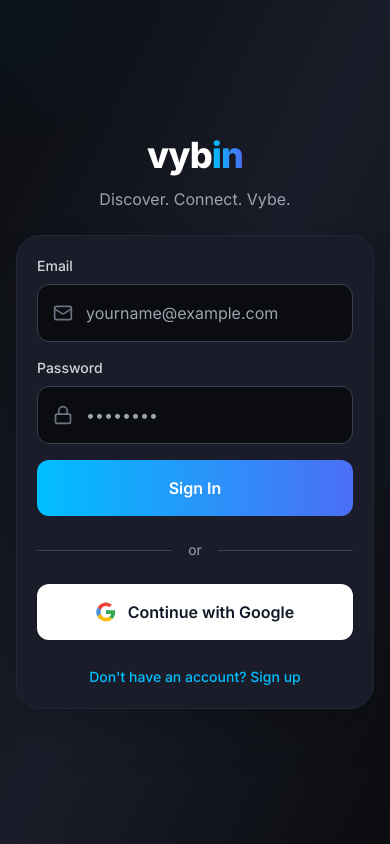
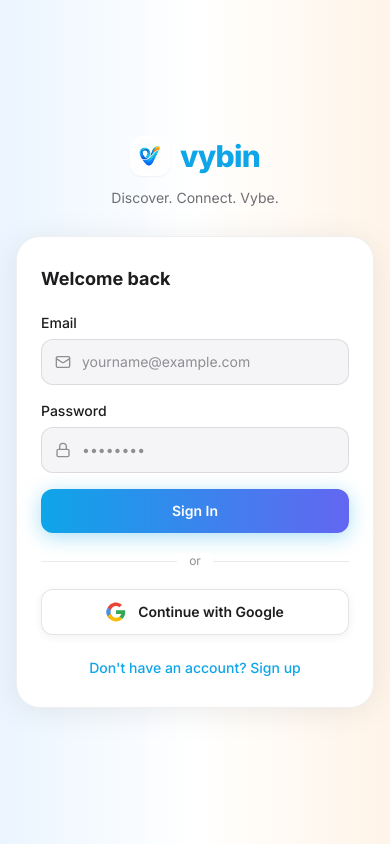
Before and after one commit to rvybin/Vybin_v1, a React (Vite) app: page / in a window 390 px wide. Both pictures are taken after a click on the button "Get Started Free". Built offline with nearby package versions, Linux system fonts and the light colour scheme; no server answers.

Commit message:
multiple fixes in login screen and landing page

```diff
--- a/src/components/CursorGlow.tsx
+++ b/src/components/CursorGlow.tsx
@@ -32,7 +32,7 @@ export function CursorGlow() {
   return (
     <div
       aria-hidden
-      className="pointer-events-none fixed inset-0 z-[9999]"
+      className="pointer-events-none fixed inset-0 z-[9999] hidden md:block"
       style={{
         background:
           "radial-gradient(200px circle at var(--mx, 50%) var(--my, 50%), rgba(0,191,255,0.05), transparent 75%)",
--- a/src/components/LandingPage.tsx
+++ b/src/components/LandingPage.tsx
@@ -128,10 +128,10 @@ export function LandingPage({ onGetStarted }: LandingPageProps) {
               onClick={() => scrollToId("top")}
               className="flex select-none items-center gap-2 -translate-y-[3.5px]"
             >
-              <div className="h-8 w-8 overflow-hidden rounded-lg" style={{ background: "#BFDBFE" }}>
-                <img src="/VybinLogo.png" alt="Vybin logo" className="h-8 w-8 object-contain mix-blend-multiply" />
+              <div className="flex h-9 w-9 shrink-0 items-center justify-center overflow-hidden rounded-xl bg-white shadow-sm">
+                <img src="/VybinLogo.png" alt="Vybin logo" className="h-8 w-8 object-contain" />
               </div>
-              <span className="text-xl font-extrabold tracking-tight text-[#0EA5E9] sm:text-2xl">
+              <span className="text-xl font-extrabold tracking-tight text-white drop-shadow-sm sm:text-2xl">
                 vybin
               </span>
             </button>
--- a/src/components/LoginScreen.tsx
+++ b/src/components/LoginScreen.tsx
@@ -40,7 +40,6 @@ export function LoginScreen() {
     e.preventDefault();
     setLoading(true);
     setError('');
-
     try {
       if (isSignUp) {
         if (!fullName.trim()) {
@@ -63,41 +62,51 @@ export function LoginScreen() {
 
   if (showSuccess) {
     return (
-      <div className="flex min-h-screen items-center justify-center bg-gradient-to-br from-[#0B0C10] via-[#1a1d29] to-[#0B0C10] px-4 py-8 sm:p-4">
-        <div className="w-full max-w-md text-center animate-in fade-in zoom-in duration-500">
-          <div className="mb-6">
-            <div className="w-20 h-20 bg-gradient-to-r from-[#00BFFF] to-[#4C6EF5] rounded-full mx-auto flex items-center justify-center animate-pulse">
-              <svg className="w-10 h-10 text-white" fill="none" stroke="currentColor" viewBox="0 0 24 24">
+      <div className="relative flex min-h-screen items-center justify-center overflow-hidden bg-white px-4 py-8">
+        <div className="absolute inset-0 bg-gradient-to-r from-[#EBF5FF] via-white to-[#FFF4E8]" />
+        <div className="relative w-full max-w-sm text-center">
+          <div className="mx-auto mb-6 flex h-20 w-20 items-center justify-center rounded-full bg-gradient-to-r from-[#0EA5E9] to-[#6366F1] shadow-[0_8px_30px_rgba(14,165,233,0.4)]">
+            <svg className="h-10 w-10 text-white" fill="none" stroke="currentColor" viewBox="0 0 24 24">
               <path strokeLinecap="round" strokeLinejoin="round" strokeWidth={2} d="M5 13l4 4L19 7" />
             </svg>
           </div>
-          </div>
-          <h2 className="text-3xl font-bold text-white mb-2">Welcome, {fullName.split(' ')[0]}!</h2>
-          <p className="text-gray-400 text-lg">Your account has been created successfully 🎉</p>
+          <h2 className="mb-2 text-2xl font-bold text-[#1D1D1F]">Welcome, {fullName.split(' ')[0]}!</h2>
+          <p className="text-[#6E6E73]">Your account has been created successfully.</p>
         </div>
       </div>
     );
   }
 
   return (
-    <div className="flex min-h-screen items-center justify-center overflow-x-hidden bg-gradient-to-br from-[#0B0C10] via-[#1a1d29] to-[#0B0C10] px-4 py-8 sm:p-4">
-      <div className="w-full max-w-md space-y-6 sm:space-y-8">
-        <div className="text-center">
-          <div className="mb-3 text-4xl font-extrabold tracking-tight sm:text-5xl">
-            <span className="text-white">vyb</span>
-            <span className="bg-gradient-to-r from-[#00BFFF] to-[#4C6EF5] bg-clip-text text-transparent">in</span>
+    <div className="relative flex min-h-screen items-center justify-center overflow-hidden bg-white px-4 py-10">
+      {/* Background — matches landing page */}
+      <div className="absolute inset-0 bg-gradient-to-r from-[#EBF5FF] via-white to-[#FFF4E8]" />
+
+      <div className="relative w-full max-w-sm">
+        {/* Logo */}
+        <div className="mb-7 text-center">
+          <div className="mb-3 flex items-center justify-center gap-2.5">
+            <div className="flex h-10 w-10 shrink-0 items-center justify-center overflow-hidden rounded-xl bg-white shadow-sm">
+              <img src="/VybinLogo.png" alt="Vybin logo" className="h-9 w-9 object-contain" />
             </div>
-          <p className="text-base text-gray-400 sm:text-lg">Discover. Connect. Vybe.</p>
+            <span className="text-3xl font-extrabold tracking-tight text-[#0EA5E9]">vybin</span>
+          </div>
+          <p className="text-sm text-[#6E6E73]">Discover. Connect. Vybe.</p>
         </div>
 
-        {/* 🔹 Card with blue underglow on hover */}
-        <div className="group relative">
-          <div className="absolute inset-0 rounded-3xl bg-gradient-to-r from-[#00BFFF] to-[#4C6EF5] opacity-0 blur-2xl transition duration-500 group-hover:opacity-30 group-hover:blur-3xl" />
-          <div className="relative overflow-hidden rounded-3xl border border-gray-800 bg-[#1a1d29] p-5 shadow-2xl transition-all duration-500 group-hover:-translate-y-1 group-hover:shadow-[0_0_25px_rgba(0,191,255,0.3)] sm:p-8">
+        {/* Card */}
+        <div className="overflow-hidden rounded-3xl border border-black/[0.06] bg-white px-6 py-7 shadow-[0_4px_32px_rgba(0,0,0,0.08)] sm:px-8 sm:py-8">
+          <div
+            className={`transition-all duration-200 ease-out ${
+              isTransitioning ? 'translate-y-2 opacity-0' : 'translate-y-0 opacity-100'
+            }`}
+          >
+            <h2 className="mb-5 text-lg font-bold text-[#1D1D1F] sm:text-xl">
+              {isSignUp ? 'Create your account' : 'Welcome back'}
+            </h2>
 
-            <div className={`transition-all duration-200 ease-out ${isTransitioning ? 'opacity-0 translate-y-2' : 'opacity-100 translate-y-0'}`}>
             {error && (
-                <div className="mb-4 p-3 bg-red-500/10 border border-red-500/20 rounded-xl text-red-400 text-sm">
+              <div className="mb-4 rounded-xl border border-red-200 bg-red-50 p-3 text-sm text-red-600">
                 {error}
               </div>
             )}
@@ -105,14 +114,14 @@ export function LoginScreen() {
             <form onSubmit={handleEmailAuth} className="space-y-4">
               {isSignUp && (
                 <div>
-                    <label className="block text-gray-300 text-sm font-medium mb-2">Full Name</label>
+                  <label className="mb-1.5 block text-sm font-medium text-[#1D1D1F]">Full Name</label>
                   <div className="relative">
-                      <User className="absolute left-4 top-1/2 -translate-y-1/2 text-gray-500 w-5 h-5" />
+                    <User className="absolute left-3.5 top-1/2 h-4 w-4 -translate-y-1/2 text-[#8E8E93]" />
                     <input
                       type="text"
                       value={fullName}
                       onChange={(e) => setFullName(e.target.value)}
-                        className="w-full bg-[#0B0C10] text-white pl-12 pr-4 py-4 rounded-xl border border-gray-700 focus:ring-2 focus:ring-[#00BFFF]/50 focus:border-[#00BFFF] outline-none transition-all duration-200"
+                      className="w-full rounded-xl border border-black/10 bg-[#F5F5F7] py-3 pl-10 pr-4 text-sm text-[#1D1D1F] placeholder-[#8E8E93] outline-none transition focus:border-[#0EA5E9] focus:ring-2 focus:ring-[#0EA5E9]/20"
                       placeholder="John Doe"
                       required={isSignUp}
                     />
@@ -120,32 +129,30 @@ export function LoginScreen() {
                 </div>
               )}
 
-                {/* Email */}
               <div>
-                  <label className="block text-gray-300 text-sm font-medium mb-2">Email</label>
+                <label className="mb-1.5 block text-sm font-medium text-[#1D1D1F]">Email</label>
                 <div className="relative">
-                    <Mail className="absolute left-4 top-1/2 -translate-y-1/2 text-gray-500 w-5 h-5" />
+                  <Mail className="absolute left-3.5 top-1/2 h-4 w-4 -translate-y-1/2 text-[#8E8E93]" />
                   <input
                     type="email"
                     value={email}
                     onChange={(e) => setEmail(e.target.value)}
-                      className="w-full bg-[#0B0C10] text-white pl-12 pr-4 py-4 rounded-xl border border-gray-700 focus:ring-2 focus:ring-[#00BFFF]/50 focus:border-[#00BFFF] outline-none transition-all duration-200"
+                    className="w-full rounded-xl border border-black/10 bg-[#F5F5F7] py-3 pl-10 pr-4 text-sm text-[#1D1D1F] placeholder-[#8E8E93] outline-none transition focus:border-[#0EA5E9] focus:ring-2 focus:ring-[#0EA5E9]/20"
                     placeholder="yourname@example.com"
                     required
                   />
                 </div>
               </div>
 
-                {/* Password */}
               <div>
-                  <label className="block text-gray-300 text-sm font-medium mb-2">Password</label>
+                <label className="mb-1.5 block text-sm font-medium text-[#1D1D1F]">Password</label>
                 <div className="relative">
-                    <Lock className="absolute left-4 top-1/2 -translate-y-1/2 text-gray-500 w-5 h-5" />
+                  <Lock className="absolute left-3.5 top-1/2 h-4 w-4 -translate-y-1/2 text-[#8E8E93]" />
                   <input
                     type="password"
                     value={password}
                     onChange={(e) => setPassword(e.target.value)}
-                      className="w-full bg-[#0B0C10] text-white pl-12 pr-4 py-4 rounded-xl border border-gray-700 focus:ring-2 focus:ring-[#00BFFF]/50 focus:border-[#00BFFF] outline-none transition-all duration-200"
+                    className="w-full rounded-xl border border-black/10 bg-[#F5F5F7] py-3 pl-10 pr-4 text-sm text-[#1D1D1F] placeholder-[#8E8E93] outline-none transition focus:border-[#0EA5E9] focus:ring-2 focus:ring-[#0EA5E9]/20"
                     placeholder="••••••••"
                     required
                     minLength={6}
@@ -153,54 +160,47 @@ export function LoginScreen() {
                 </div>
               </div>
 
-                {/* Sign in button */}
               <button
                 type="submit"
                 disabled={loading}
-                  className="w-full bg-gradient-to-r from-[#00BFFF] to-[#4C6EF5] text-white font-semibold py-4 rounded-xl transition-all duration-300 hover:shadow-[0_0_25px_rgba(0,191,255,0.6)] hover:-translate-y-[2px] active:translate-y-0 disabled:opacity-50 disabled:cursor-not-allowed"
+                className="w-full rounded-xl bg-gradient-to-r from-[#0EA5E9] to-[#6366F1] py-3 text-sm font-semibold text-white shadow-[0_4px_20px_rgba(14,165,233,0.35)] transition-all duration-200 active:translate-y-0 disabled:cursor-not-allowed disabled:opacity-50 sm:hover:-translate-y-0.5 sm:hover:shadow-[0_6px_28px_rgba(14,165,233,0.48)]"
               >
                 {loading ? 'Processing...' : isSignUp ? 'Create Account' : 'Sign In'}
               </button>
             </form>
 
-              {/* Divider */}
-              <div className="relative my-6">
+            <div className="relative my-5">
               <div className="absolute inset-0 flex items-center">
-                  <div className="w-full border-t border-gray-700" />
+                <div className="w-full border-t border-black/[0.08]" />
               </div>
-                <div className="relative flex justify-center text-sm">
-                  <span className="px-4 bg-[#1a1d29] text-gray-400">or</span>
+              <div className="relative flex justify-center text-xs">
+                <span className="bg-white px-3 text-[#8E8E93]">or</span>
               </div>
             </div>
 
-              {/* Google Button with Official Logo */}
             <button
               onClick={handleGoogleSignIn}
               disabled={loading}
-                className="w-full bg-white text-gray-900 font-semibold py-4 rounded-xl flex items-center justify-center gap-3 transition-all duration-300 hover:shadow-[0_0_20px_rgba(0,191,255,0.5)] hover:-translate-y-[2px] active:translate-y-0 disabled:opacity-50 disabled:cursor-not-allowed"
+              className="flex w-full items-center justify-center gap-3 rounded-xl border border-black/10 bg-white py-3 text-sm font-semibold text-[#1D1D1F] shadow-[0_2px_10px_rgba(0,0,0,0.06)] transition-all duration-200 active:translate-y-0 disabled:cursor-not-allowed disabled:opacity-50 sm:hover:-translate-y-0.5 sm:hover:shadow-[0_4px_18px_rgba(0,0,0,0.10)]"
             >
-                <svg className="w-5 h-5" xmlns="http://www.w3.org/2000/svg" viewBox="0 0 48 48">
-                  <path fill="#EA4335" d="M24 9.5c3.94 0 6.7 1.7 8.25 3.1l6.08-5.88C34.14 3.3 29.64 1 24 1 14.97 1 7.26 6.58 4.14 14.26l7.48 5.82C13.07 13.5 18.02 9.5 24 9.5z"/>
-                  <path fill="#34A853" d="M46.15 24.5c0-1.64-.14-3.18-.4-4.68H24v9.04h12.5c-.54 2.77-2.16 5.1-4.57 6.66l7.02 5.47C43.7 36.13 46.15 30.79 46.15 24.5z"/>
-                  <path fill="#4A90E2" d="M11.62 28.09a14.28 14.28 0 0 1-.76-4.59c0-1.6.28-3.14.76-4.59l-7.48-5.82A23.67 23.67 0 0 0 .5 23.5C.5 30.47 3.8 36.63 9 40.61l7.28-5.76c-2.32-1.47-4.05-3.84-4.66-6.76z"/>
-                  <path fill="#FBBC05" d="M24 46.5c6.08 0 11.18-2.02 14.9-5.52l-7.02-5.47c-1.96 1.31-4.47 2.07-7.88 2.07-5.98 0-10.93-4-12.37-9.62l-7.48 5.82C7.26 41.42 14.97 46.5 24 46.5z"/>
+              <svg className="h-5 w-5" xmlns="http://www.w3.org/2000/svg" viewBox="0 0 48 48">
+                <path fill="#EA4335" d="M24 9.5c3.94 0 6.7 1.7 8.25 3.1l6.08-5.88C34.14 3.3 29.64 1 24 1 14.97 1 7.26 6.58 4.14 14.26l7.48 5.82C13.07 13.5 18.02 9.5 24 9.5z" />
+                <path fill="#34A853" d="M46.15 24.5c0-1.64-.14-3.18-.4-4.68H24v9.04h12.5c-.54 2.77-2.16 5.1-4.57 6.66l7.02 5.47C43.7 36.13 46.15 30.79 46.15 24.5z" />
+                <path fill="#4A90E2" d="M11.62 28.09a14.28 14.28 0 0 1-.76-4.59c0-1.6.28-3.14.76-4.59l-7.48-5.82A23.67 23.67 0 0 0 .5 23.5C.5 30.47 3.8 36.63 9 40.61l7.28-5.76c-2.32-1.47-4.05-3.84-4.66-6.76z" />
+                <path fill="#FBBC05" d="M24 46.5c6.08 0 11.18-2.02 14.9-5.52l-7.02-5.47c-1.96 1.31-4.47 2.07-7.88 2.07-5.98 0-10.93-4-12.37-9.62l-7.48 5.82C7.26 41.42 14.97 46.5 24 46.5z" />
               </svg>
               Continue with Google
             </button>
 
-              {/* Toggle link */}
-              <div className="mt-6 text-center">
+            <div className="mt-5 text-center">
               <button
                 type="button"
                 onClick={() => toggleAuthMode(!isSignUp)}
                 disabled={isTransitioning || loading}
-                  className="text-[#00BFFF] hover:text-[#4C6EF5] transition-colors text-sm font-medium disabled:opacity-50 disabled:cursor-not-allowed"
+                className="text-sm font-medium text-[#0EA5E9] transition-colors hover:text-[#0369A1] disabled:cursor-not-allowed disabled:opacity-50"
               >
-                  {isSignUp
-                    ? 'Already have an account? Sign in'
-                    : "Don't have an account? Sign up"}
+                {isSignUp ? 'Already have an account? Sign in' : "Don't have an account? Sign up"}
               </button>
-              </div>
             </div>
           </div>
         </div>
```
Lines whose indentation alone changed are shown as unchanged.
